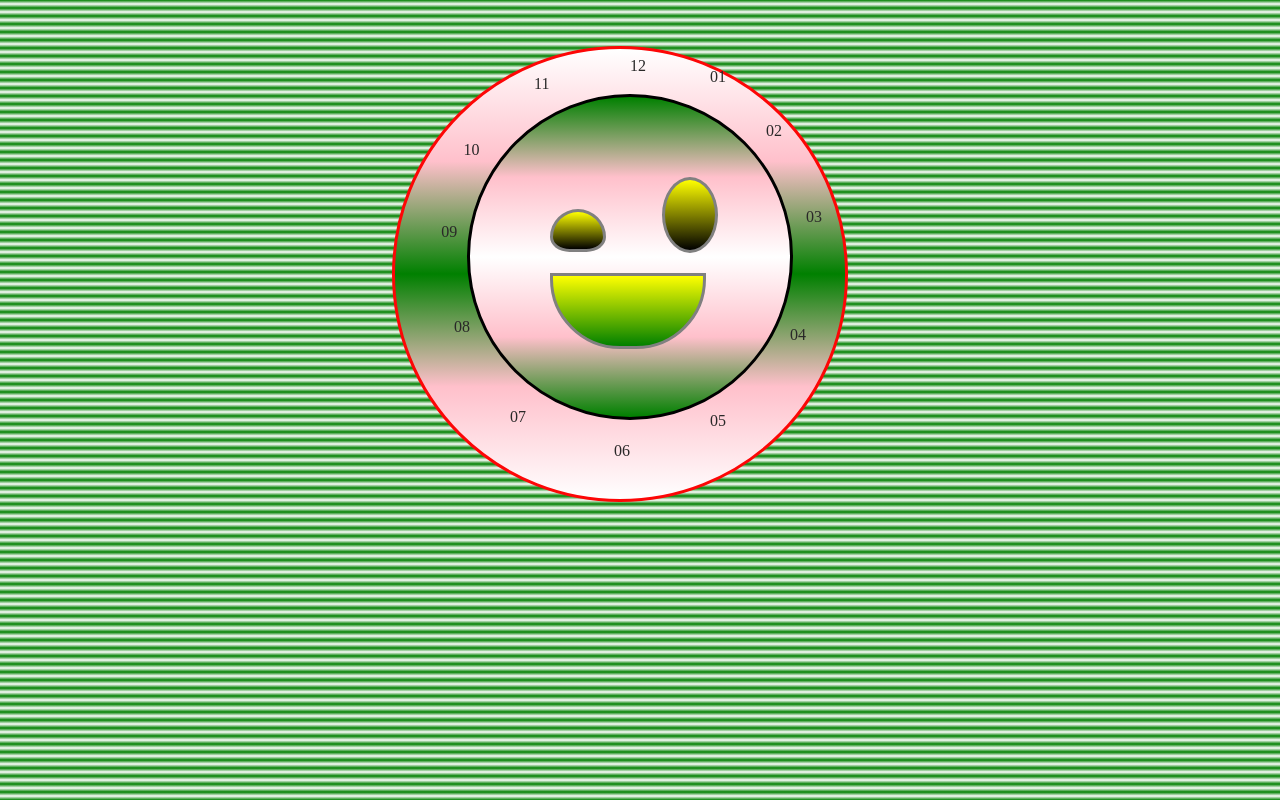
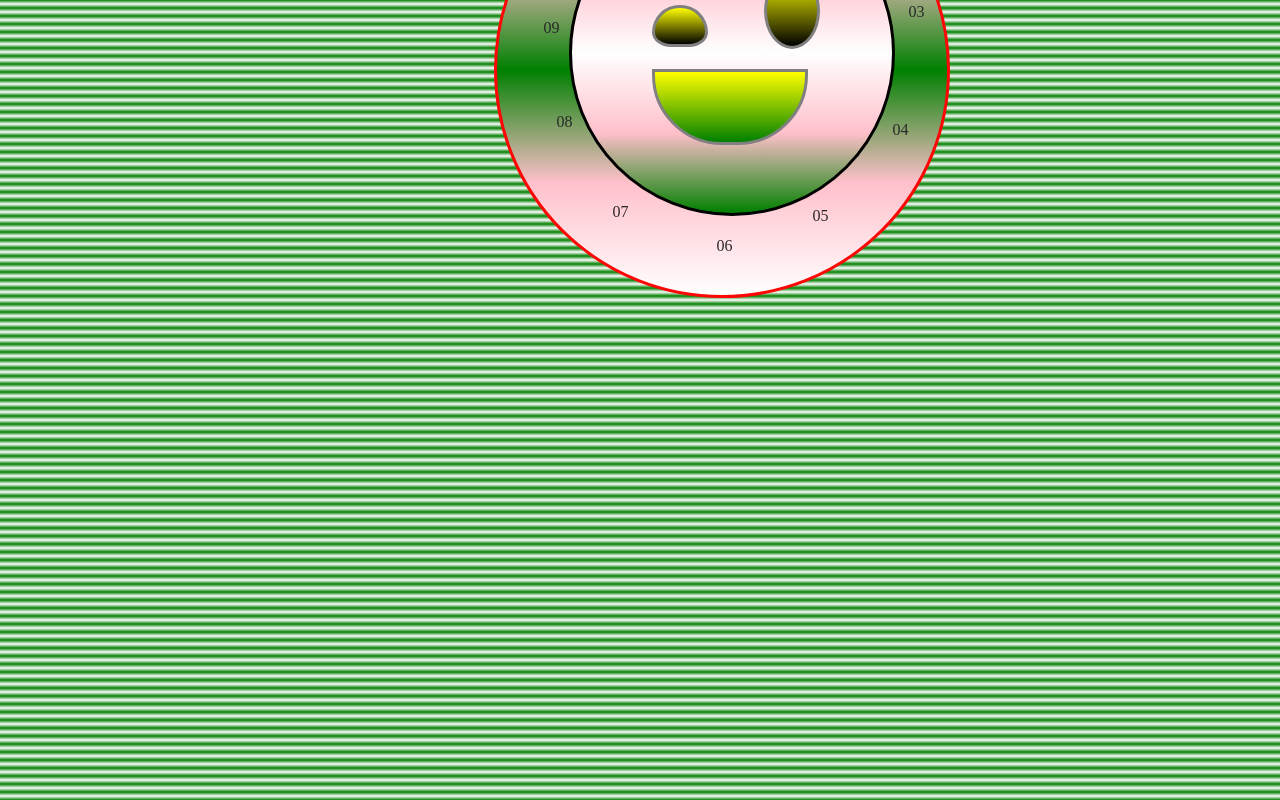
Before and after one commit to Sunainacode/css-clock-interface, a plain HTML site: page index.html in a window 1280 px wide. Drawn offline with Linux system fonts and the light colour scheme.

Commit message:
Update face.css

```diff
--- a/face.css
+++ b/face.css
@@ -127,8 +127,8 @@ body{
     height: 450px;
     width: 450px;
     border: 3px solid rgb(253, 6, 6);
-    margin-top: 3%;
-    margin-left: 30%;
+    margin-top: -13%;
+    margin-left: 38%;
     background: linear-gradient(white, pink,green,pink,white);
 }
 .time{
```
